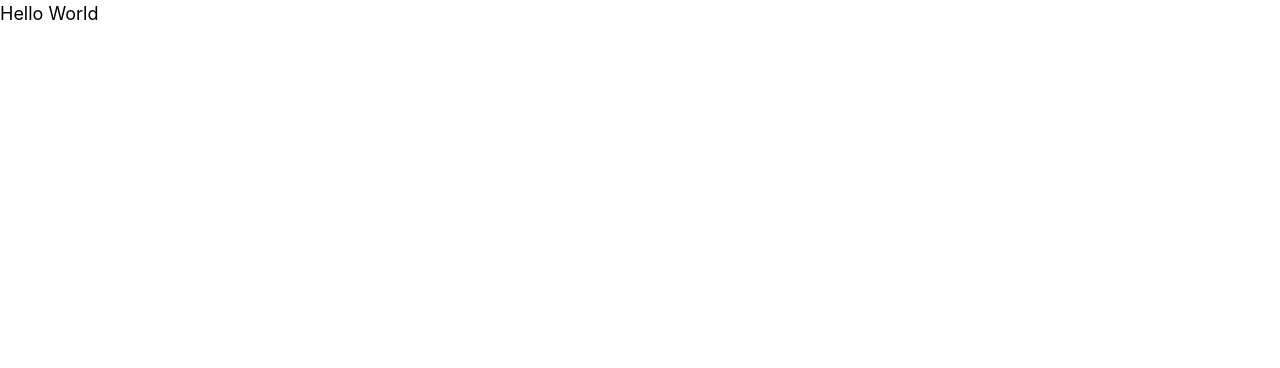
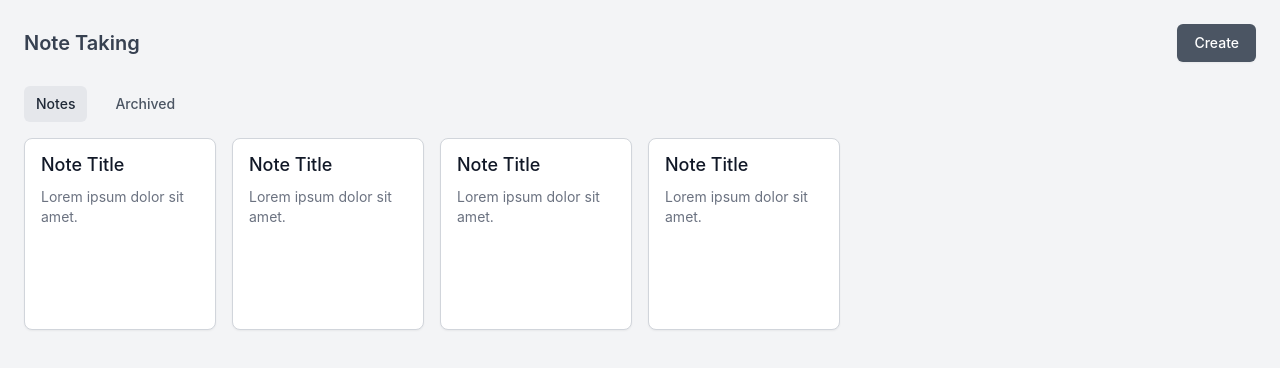
Before and after one commit to alexKwonIsAwesome/note-taking, a website built with Parcel: page src/index.html in a window 1280 px wide. Built offline with nearby package versions, Linux system fonts and the light colour scheme.

Commit message:
Add app rendering logic with state management

```diff
--- a/src/index.html
+++ b/src/index.html
@@ -8,7 +8,7 @@
     <title>Note Taking</title>
   </head>
   <body>
-    <div class="text-lg">Hello World</div>
-    <script src="index.ts"></script>
+    <div id="root"></div>
+    <script type="module" src="index.ts"></script>
   </body>
 </html>
--- a/src/index.ts
+++ b/src/index.ts
@@ -1 +1,56 @@
-console.log('Hello, World');
+import { createApp } from './app/App';
+
+const state = {
+  activeCategory: 'notes',
+  notes: [
+    {
+      title: 'Note Title',
+      content: 'Lorem ipsum dolor sit amet.',
+      isArchived: false,
+    },
+    {
+      title: 'Note Title',
+      content: 'Lorem ipsum dolor sit amet.',
+      isArchived: false,
+    },
+    {
+      title: 'Note Title',
+      content: 'Lorem ipsum dolor sit amet.',
+      isArchived: true,
+    },
+    {
+      title: 'Note Title',
+      content: 'Lorem ipsum dolor sit amet.',
+      isArchived: false,
+    },
+    {
+      title: 'Note Title',
+      content: 'Lorem ipsum dolor sit amet.',
+      isArchived: false,
+    },
+  ],
+};
+
+const render = () => {
+  requestAnimationFrame(() => {
+    const $root = document.querySelector('#root')!;
+
+    const $app = createApp({
+      activeCategory: state.activeCategory as 'notes' | 'archived',
+      onCategoryChange: (category) => {
+        state.activeCategory = category;
+        render();
+      },
+      notes: state.notes,
+    });
+
+    const $currentApp = $root.firstElementChild;
+    if ($currentApp) {
+      $currentApp.replaceWith($app);
+    } else {
+      $root.appendChild($app);
+    }
+  });
+};
+
+render();
```
